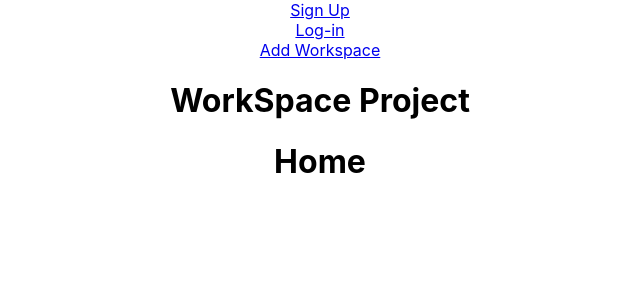
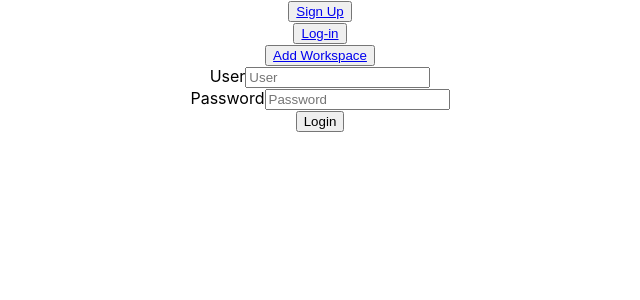
Before and after one commit to jkvyff/workspace, a React (Create React App) app: page /login in a window 1280 px wide. Shown: the top 300 px of the page, without its empty margins (320-960 px from the left). Built offline with nearby package versions, Linux system fonts and the light colour scheme; data requests are answered from the project's data file; the HTML template or start-up script is replaced by a standard one.

Commit message:
added some routes and made sure everything works

```diff
--- a/src/App.js
+++ b/src/App.js
@@ -2,15 +2,14 @@ import React, { Component } from 'react';
 import './App.css';
 import {
   BrowserRouter as Router,
-  HashRouter,
   Route
 } from 'react-router-dom';
-import NavBar from './components/NavBar'
-import DocumentsPage from './containers/DocumentsPage'
+import NavBar from './components/NavBar';
+import DocumentsPage from './containers/DocumentsPage';
+import Home from './components/Home'
 
 
 class App extends Component {
-
 
 	state = {
 		documents: []
@@ -22,14 +21,13 @@ class App extends Component {
 
 	render() {
 	  return (
-		<HashRouter>
+		<Router>
 			<div className="App">
-				<NavBar />
-				<h1>WorkSpace Project</h1>
-				<Route exact path="/" render={() => <h1>Home</h1>} />
-				<Route path='/documents' render={routerProps => <DocumentsPage {...routerProps} documents={this.state.documents} />} />
+				<NavBar documents={this.state.documents} />
+				<Route exact path="/" component={Home}/>
+				<Route exact path='/documents' render={routerProps => <DocumentsPage {...routerProps} documents={this.state.documents} />} />
 			</div>
-		</HashRouter>
+		</Router>
 	  );
 	}
 
--- /dev/null
+++ b/src/components/Home.js
@@ -0,0 +1,17 @@
+import React from 'react';
+
+const Home = () => {
+    return(
+        <div>
+            <h1>
+                Home!!
+            </h1>
+            <br></br>
+            <h3>
+                Sign Up To Use This Application
+            </h3>
+        </div>
+    )
+}
+
+export default Home;
--- a/src/components/Login.js
+++ b/src/components/Login.js
@@ -2,12 +2,111 @@ import React, { Component } from 'react';
 
 class Login extends Component {
 
+    state = {
+        username: ''
+    }
+
+    constructor() {
+        super()
+        this.username = React.createRef()
+        this.password = React.createRef()
+
+        if (this.getToken()) {
+            this.getProfile()
+        }
+        this.logout = this.logout.bind(this)
+    }
+
+    login = (event) => {
+        event.preventDefault()
+        console.log('log in')
+
+        let username = this.username.current.value
+        let password = this.password.current.value
+
+        fetch('http://localhost:3000/api/v1/login', {
+            method: 'POST',
+            headers: {
+                'Content-Type': 'application/json'
+            },
+            body: JSON.stringify({ user: username, password })
+        })
+        .then(resp => resp.json())
+        .then(json => {
+            console.log('login:', json)
+            if (json && json.jwt) {
+                this.saveToken(json.jwt)
+                this.getProfile()
+            }
+        })
+    }
+
+    logout() {
+        this.clearToken()
+        this.setState({username: ''})
+        return false
+    }
+
+    getProfile = () => {
+        let token = this.getToken()
+        fetch('http://localhost:3000/api/v1/profile', {
+            headers: {
+                'Authorization': 'Bearer ' + token
+            }
+        })
+        .then(resp => resp.json())
+        .then(json => {
+            console.log('profile:', json)
+            this.setState({ user: json.user })
+        })
+    }
+
+    saveToken(jwt) {
+        localStorage.setItem('jwt', jwt)
+    }
+
+    clearToken(jwt) {
+        localStorage.setItem('jwt', '')
+    }
+
+    getToken(jwt) {
+        return localStorage.getItem('jwt')
+    }
+
     render() {
         return (
-            <div>
-                <h1>
-                    Login Here!
-                </h1>
+            <div className="page-login">
+                <div className="ui centered grid container">
+                    <div className="nine wide column">
+                        {/* <div className="ui icon warning message">
+                            <i className="lock icon"></i>
+                                <div className="content">
+                                    <div className="header">
+                                        Login failed!
+                                    </div>
+                                <p>You might have misspelled your username or password!</p>
+                            </div>
+                        </div> */}
+                        <div className="ui fluid card">
+                            <div className="content">
+                                <form className="ui form" method="POST">
+                                    <div className="field">
+                                        <label>User</label>
+                                        <input type="text" name="user" placeholder="User" ref={this.username}></input>
+                                    </div>
+                                    <div className="field">
+                                        <label>Password</label>
+                                        <input type="password" name="pass" placeholder="Password" ref={this.password}></input>
+                                    </div>
+                                    <button className="ui primary labeled icon button" type="submit">
+                                        <i className="unlock alternate icon"></i>
+                                        Login
+                                    </button>
+                                </form>
+                            </div>
+                        </div>
+                    </div>
+                </div>
             </div>
         )
     }
--- a/src/components/NavBar.js
+++ b/src/components/NavBar.js
@@ -2,34 +2,35 @@ import React, { Component } from 'react';
 import {
     Route,
     NavLink,
-    HashRouter
+    BrowserRouter
 } from 'react-router-dom';
 
-import WorkSpaceContainer from '../containers/WorkSpaceContainer'
 import SignUp from './SignUp';
 import Login from './Login';
+import DocumentsPage from '../containers/DocumentsPage'
 
 class NavBar extends Component {
 
     render() {
         return (
-            <HashRouter>
+            <BrowserRouter>
                 <div className="ui menu">
                     <div className="item">
-                        <div className="ui primary button" style={{ text: "white" }}><NavLink to="/signup">Sign Up</NavLink></div>
+                        <button className="ui black button"><NavLink to="/signup">Sign Up</NavLink></button>
                     </div>
                     <div className="item">
-                        <div className="ui button"><NavLink to="/login">Log-in</NavLink></div>
+                        <button className="ui button"><NavLink to="/login">Log-in</NavLink></button>
                     </div>
                     <div className="item">
-                        <div className="ui button"><NavLink to="/newdocument">Add Workspace</NavLink></div>
+                        <button className="ui button"><NavLink to="/documents">Add Workspace</NavLink></button>
                     </div>
                 </div>
                 <div className="content">
-                    <Route path="/signup" component={SignUp} />
-                    <Route path="/login" component={Login} />
+                    <Route exact path="/signup" component={SignUp} />
+                    <Route exact path="/login" component={Login} />
+                    <Route path="/documents" render={routerProps => <DocumentsPage {...routerProps} documents={this.props.documents}/>} />
                 </div>
-            </HashRouter>
+            </BrowserRouter>
         )
     }
 }
--- a/src/components/SignUp.js
+++ b/src/components/SignUp.js
@@ -4,10 +4,46 @@ class SignUp extends Component {
 
     render() {
         return (
-            <div>
-                <h1>
-                    SignUp Here!
-                </h1>
+            <div className="page-login">
+                <div className="ui centered grid container">
+                    <div className="nine wide column">
+                        <div className="ui icon warning message">
+                            <i className="smile icon"></i>
+                            <div className="content">
+                                <div className="header">
+                                    Signup!
+                                    </div>
+                                <p>Please Sign Up To Use A Workspace!</p>
+                            </div>
+                        </div>
+                        <div className="ui fluid card">
+                            <div className="content">
+                                <form className="ui form" method="POST">
+                                    <div className="field">
+                                        <label>Enter Name</label>
+                                        <input type="text" name="name" placeholder="Name"></input>
+                                    </div>
+                                    <div className="field">
+                                        <label>Enter Username</label>
+                                        <input type="text" name="user" placeholder="Username"></input>
+                                    </div>
+                                    <div className="field">
+                                        <label>Enter Password</label>
+                                        <input type="password" name="pass" placeholder="Password"></input>
+                                    </div>
+                                    <div className="field">
+                                        <label>Confirm Password</label>
+                                        <input type="password" name="conformPass" placeholder="Confirm Password"></input>
+                                    </div>
+                                    <button className="ui primary labeled icon button" type="submit">
+                                        <i className="unlock alternate icon"></i>
+                                        Sign Up!
+                                    </button>
+                                </form>
+                            </div>
+                        </div>
+                    </div>
+                </div>
             </div>
         )
     }
--- a/src/components/WorkSpaceCard.js
+++ b/src/components/WorkSpaceCard.js
@@ -18,19 +18,19 @@ class WorkSpaceCard extends Component {
     handleData = (data) => {
       let result = JSON.parse(data);
         console.log(result)
-      /* this.setState({count: this.state.count + result.movement});*/
+        // this.setState({count: this.state.count + result.movement});
     }
 
     render() {
-        const {extension, content} = this.props.document
+        const extension = this.props.document.extension
         return (
             <div>
                 <h3>WorkSpace {extension} </h3>
-                <textarea cols="250"
-                rows="15"
-                placeholder={"Write in the Workspace Here..."}
-                onChange={this.handleChange}
-                value={this.state.content}
+                <textarea cols="200"
+                    rows="15"
+                    placeholder={"Write in the Workspace Here..."}
+                    onChange={this.handleChange}
+                    value={this.state.content}
                 ></textarea>
             </div>
         )
--- a/src/containers/DocumentsPage.js
+++ b/src/containers/DocumentsPage.js
@@ -1,12 +1,13 @@
 import React from 'react';
 import { Route } from 'react-router-dom';
-import WorkSpaceCard from '../components/WorkSpaceCards'
+import WorkSpaceCard from '../components/WorkSpaceCard'
 
 
 const DocumentsShow = ({match, documents}) => {
+  console.log(documents)
   return (
     <div>
-      { documents.map(document => (
+      {documents.map(document => (
       	<Route key={document.extension}
       	path={`${match.url}/${document.extension}`}
       	document={document}
```
